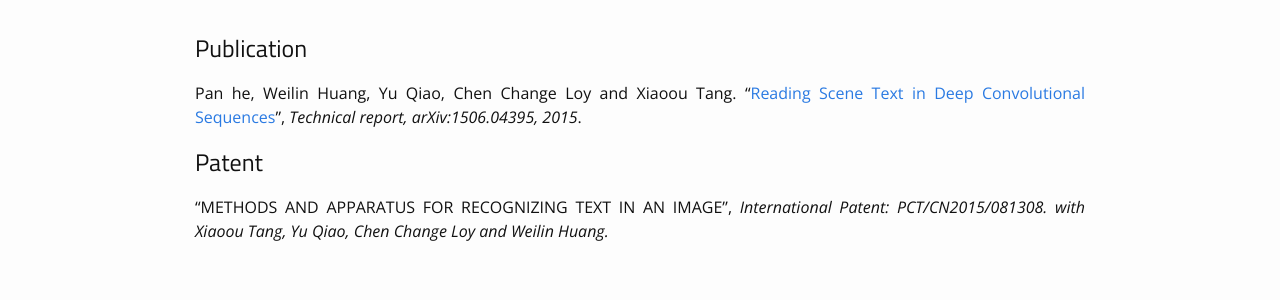
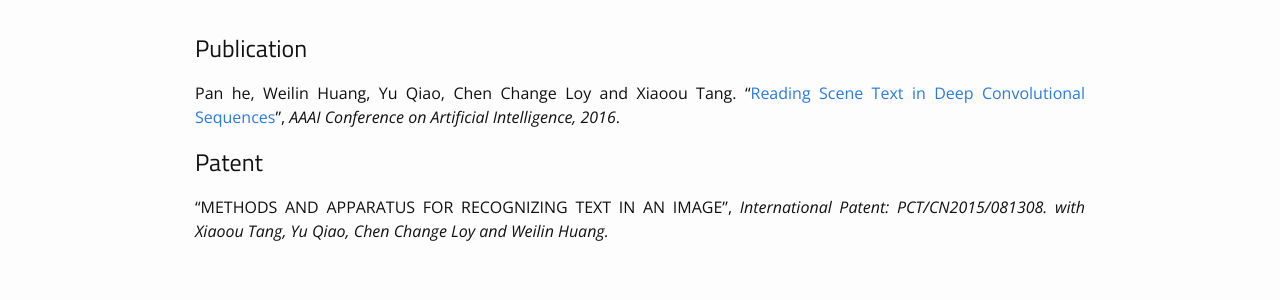
Before and after one commit to BestSonny/BestSonny.github.io.old, a Jekyll site: the page built from research.md, in a window 1280 px wide. Shown: the part 126-426 px from the top of the page. Built offline with Jekyll 4.4.1, drawn with Linux system fonts in a browser that asks for light colours.

Commit message:
update AAAI status

```diff
--- a/research.md
+++ b/research.md
@@ -8,7 +8,7 @@
 
 <h2 id="publications">Publication</h2>
 
-<p align="justify">Pan he, Weilin Huang, Yu Qiao, Chen Change Loy and Xiaoou Tang. “<a href="http://arxiv.org/abs/1506.04395">Reading Scene Text in Deep Convolutional Sequences</a>”, <em>Technical report, arXiv:1506.04395, 2015</em>.
+<p align="justify">Pan he, Weilin Huang, Yu Qiao, Chen Change Loy and Xiaoou Tang. “<a href="http://arxiv.org/abs/1506.04395">Reading Scene Text in Deep Convolutional Sequences</a>”, <em>AAAI Conference on Artificial Intelligence, 2016</em>.
 
 
 <h2 id="Patent">Patent</h2>
```
